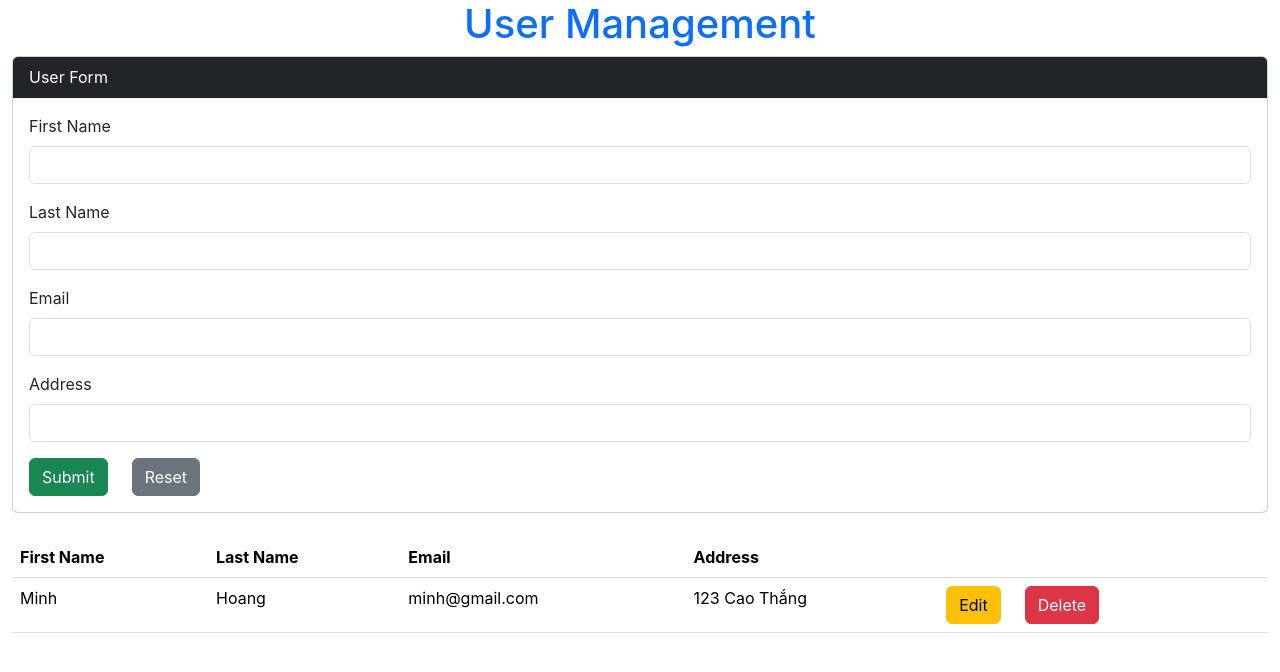
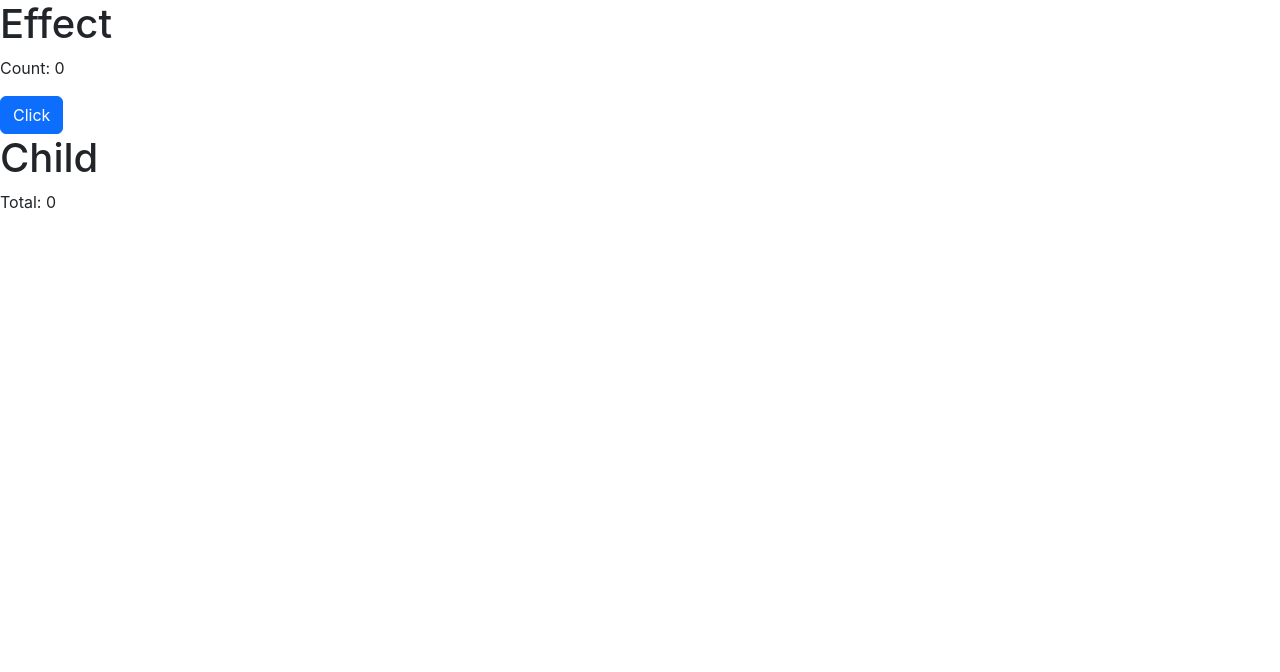
Before and after one commit to B34R-e/bc42-react-first-deploy, a React (Create React App) app: page / in a window 1280 px wide. Shown: the top 672 px of the page. Built offline with nearby package versions, Linux system fonts and the light colour scheme.

Commit message:
Effect section

```diff
--- /dev/null
+++ b/src/9_Effect/Child.jsx
@@ -0,0 +1,22 @@
+import React, {useEffect, useState} from 'react'
+
+function Child({count}) {
+    const [total, setTotal] = useState(0);
+
+    // Dùng useEffect để đọc giá trị mới nhất của props hoặc state
+    useEffect(() => {
+        console.log("Child component", count);
+        // Dùng giá trị mới nhất của prop count để thực hiện một hành động nào đó
+
+        // Ví dụ: Ta có một state total, ta muốn mỗi khi prop count thay đổi, dùng giá trị của prop count để tính toán giá trị của state total
+        setTotal(total + count);
+    }, [count]);
+  return (
+    <div>
+        <h1>Child</h1>
+        <p>Total: {total}</p>
+    </div>
+  )
+}
+
+export default Child
--- a/src/9_Effect/Effect.jsx
+++ b/src/9_Effect/Effect.jsx
@@ -1,8 +1,34 @@
-import React from 'react'
+import React, {useState, useEffect} from 'react'
+import Child from './Child';
+
+// useEffect(setup, deps)
 
 function Effect() {
+    const [count, setCount] = useState(0);
+
+    // #1: useEffect với tham số thứ 2 là một array rỗng
+    // - Chạy hàm setup 1 lần duy nhất sau lần render đầu tiên
+    // useEffect(() => {
+    //     console.log("effect run")
+    // }, []);
+
+    // #2: useEffect với tham số thứ 2 là một array có các giá trị
+    // - Chạy hàm setup ở lần render đầu tiên
+    // - Ở những lần render tiếp theo, hàm setup sẽ được chạy nếu các giá trị bên trong array ở tham số thứ 2 bị thay đổi
+    useEffect(() => {
+        console.log("effect run")
+    }, [count]);
+
+    console.log('render run')
   return (
-    <div>Effect</div>
+    <div>
+        <h1>Effect</h1>
+
+        <p>Count: {count}</p>
+        <button className="btn btn-primary" onClick={() => setCount(count + 1)}>Click</button>
+
+        <Child count={count}/>
+    </div>
   )
 }
 
--- a/src/App.js
+++ b/src/App.js
@@ -8,6 +8,7 @@ import Event from "./5_Event/Event";
 import Style from "./6_Style/Style";
 import State from "./7_State/State";
 import Props from "./8_Props/Props";
+import Effect from "./9_Effect/Effect";
 import Home from "./BT_HomeLayout/Home";
 import SelectCar from "./BT_SelectCar/SelectCar";
 import ShoeShop from "./BT_ShoeShop/ShoeShop";
@@ -19,7 +20,7 @@ import UserManagement from "./BT_UserManagement/UserManagement";
 function App() {
   return (
   <div>
-    <UserManagement/>
+    <Effect/>
   </div>
   )
 }
```
